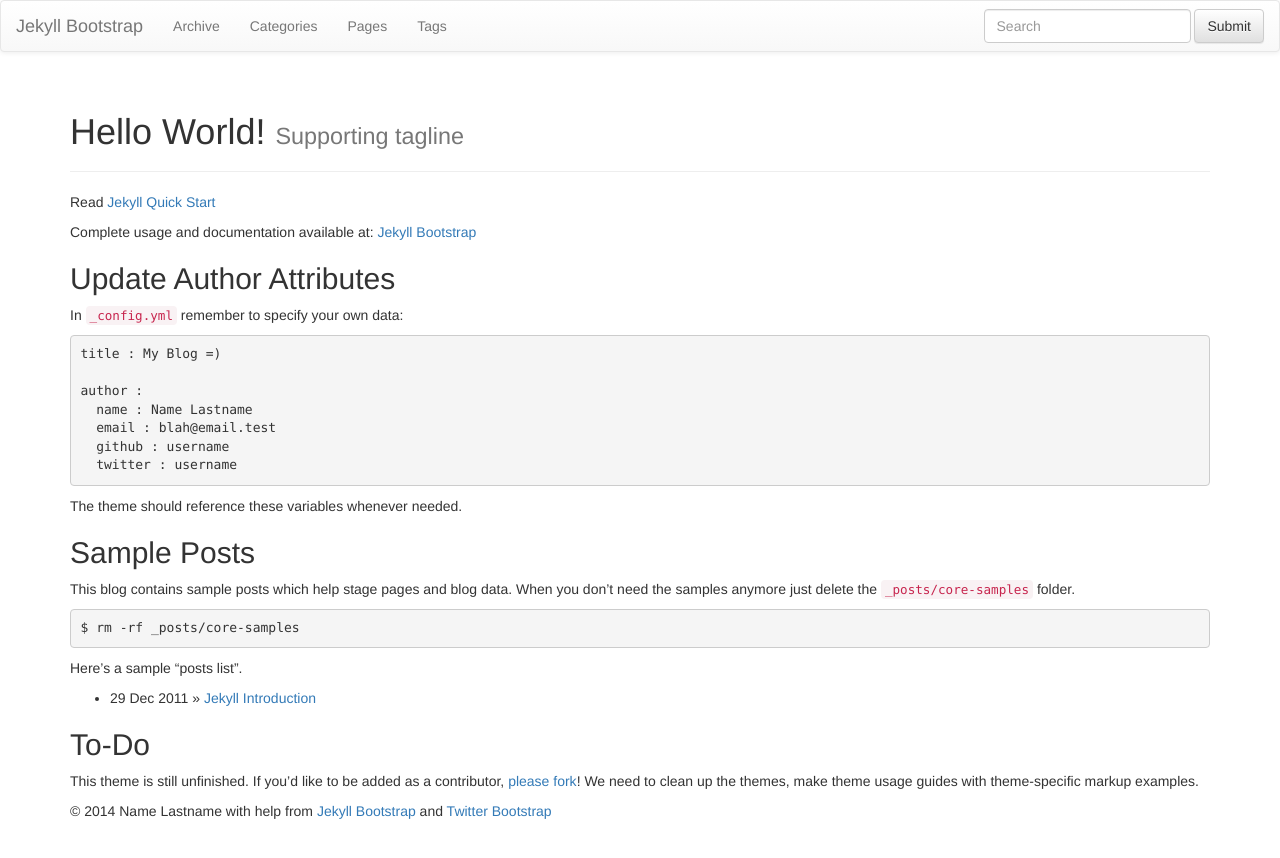
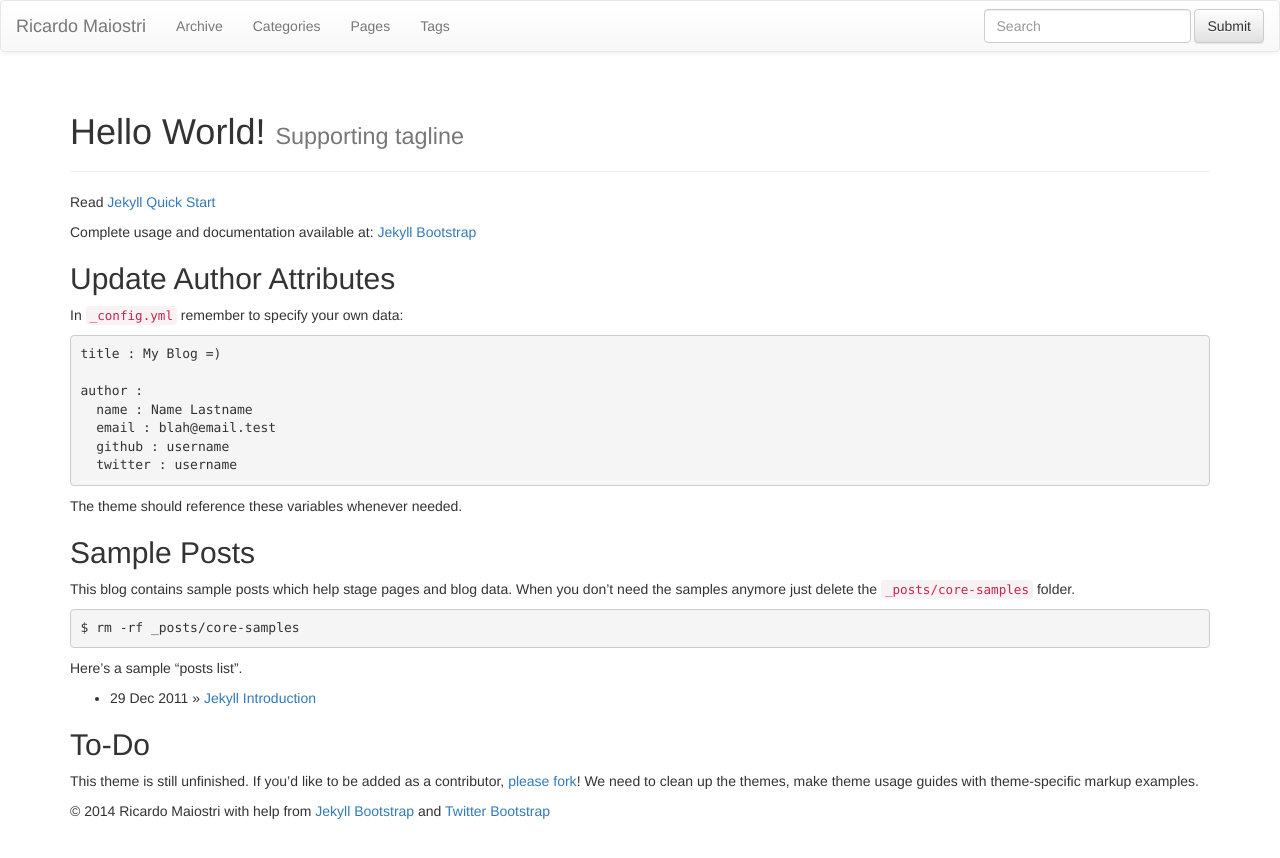
Before and after one commit to maiostri/maiostri.github.io, a Jekyll site: the page built from index.md, in a window 1280 px wide. Shown: the top 858 px of the page. Built offline with Jekyll 4.4.1, drawn with Linux system fonts in a browser that asks for light colours; nearby versions of some CDN libraries; library files that are not in the unit come from our copies.

Commit message:
Updatting basic information
Updatting basic information.

```diff
--- a/_config.yml
+++ b/_config.yml
@@ -8,12 +8,12 @@ pygments: true
 # Themes are encouraged to use these universal variables
 # so be sure to set them if your theme uses them.
 #
-title : Jekyll Bootstrap
+title : Ricardo Maiostri
 tagline: Site Tagline
 author :
-  name : Name Lastname
-  email : blah@email.test
-  github : username
+  name : Ricardo Maiostri
+  email : maiostri@gmail.com
+  github : maiostri
   twitter : username
   feedburner : feedname
 
```
